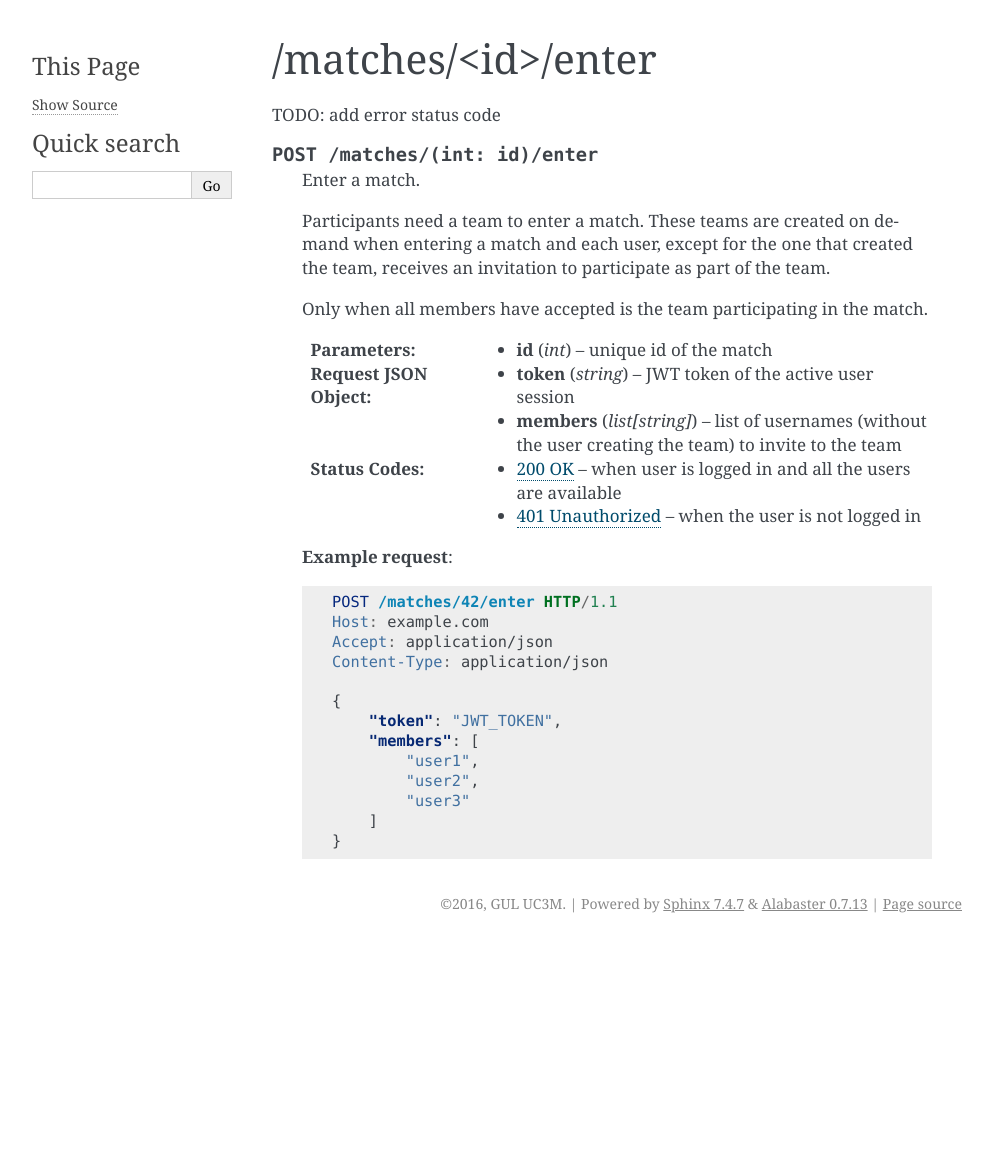
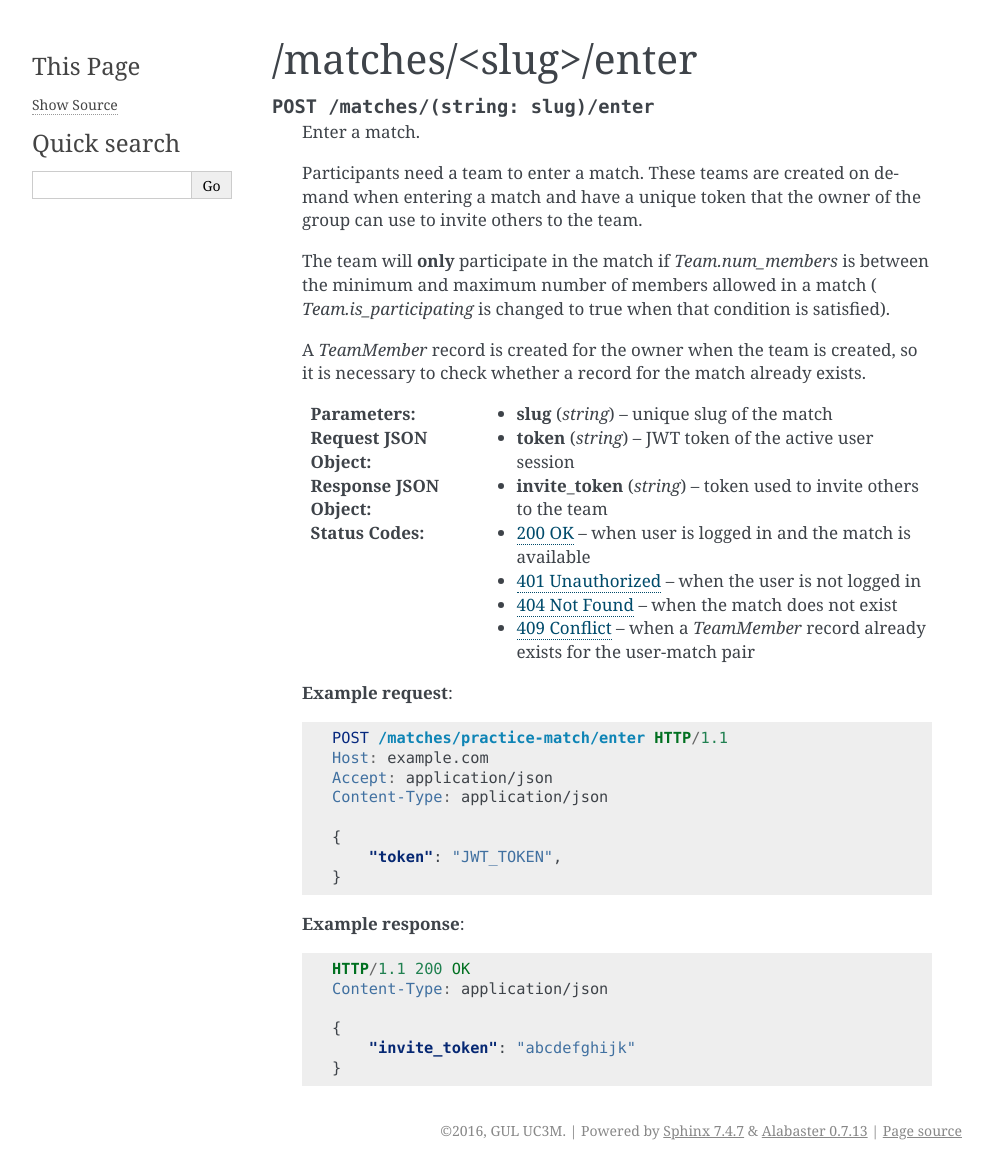
Before and after one commit to guluc3m/loc, a Sphinx documentation site: the page built from source/api/matches/match_enter.rst, in a window 1280 px wide. Shown: the whole page, without its empty margins (148-1141 px from the left). Built offline with Sphinx 7.4.7, drawn with Linux system fonts in a browser that asks for light colours; before the commit the page ends 943 px from its top, so only the background shows below that.

Commit message:
Added /matches/<slug>/enter endpoint to create teams for matches

```diff
--- a/source/api/matches/match_enter.rst
+++ b/source/api/matches/match_enter.rst
@@ -1,41 +1,53 @@
-/matches/<id>/enter
+/matches/<slug>/enter
 ===================
 
-TODO: add error status code
-
-.. http:post:: /matches/(int: id)/enter
+.. http:post:: /matches/(string: slug)/enter
 
     Enter a match.
 
     Participants need a team to enter a match. These teams are created on demand
-    when entering a match and each user, except for the one that created the team,
-    receives an invitation to participate as part of the team.
+    when entering a match and have a unique token that the owner of the group
+    can use to invite others to the team.
 
-    Only when all members have accepted is the team participating in the match.
+    The team will **only** participate in the match if `Team.num_members` is
+    between the minimum and maximum number of members allowed in a match (
+    `Team.is_participating` is changed to true when that condition is satisfied).
 
-    :param int id: unique id of the match
+    A `TeamMember` record is created for the owner when the team is created, so
+    it is necessary to check whether a record for the match already exists.
+
+    :param string slug: unique slug of the match
 
     :<json string token: JWT token of the active user session
-    :<json list[string] members: list of usernames (without the user creating the
-        team) to invite to the team
 
-    :status 200: when user is logged in and all the users are available
+    :>json string invite_token: token used to invite others to the team
+
+    :status 200: when user is logged in and the match is available
     :status 401: when the user is not logged in
+    :status 404: when the match does not exist
+    :status 409: when a `TeamMember` record already exists for the user-match
+        pair
 
     **Example request**:
 
     .. sourcecode:: http
 
-        POST /matches/42/enter HTTP/1.1
+        POST /matches/practice-match/enter HTTP/1.1
         Host: example.com
         Accept: application/json
         Content-Type: application/json
 
         {
             "token": "JWT_TOKEN",
-            "members": [
-                "user1",
-                "user2",
-                "user3"
-            ]
         }
+
+    **Example response**:
+
+    .. sourcecode:: http
+
+        HTTP/1.1 200 OK
+        Content-Type: application/json
+
+        {
+            "invite_token": "abcdefghijk"
+        }
```
